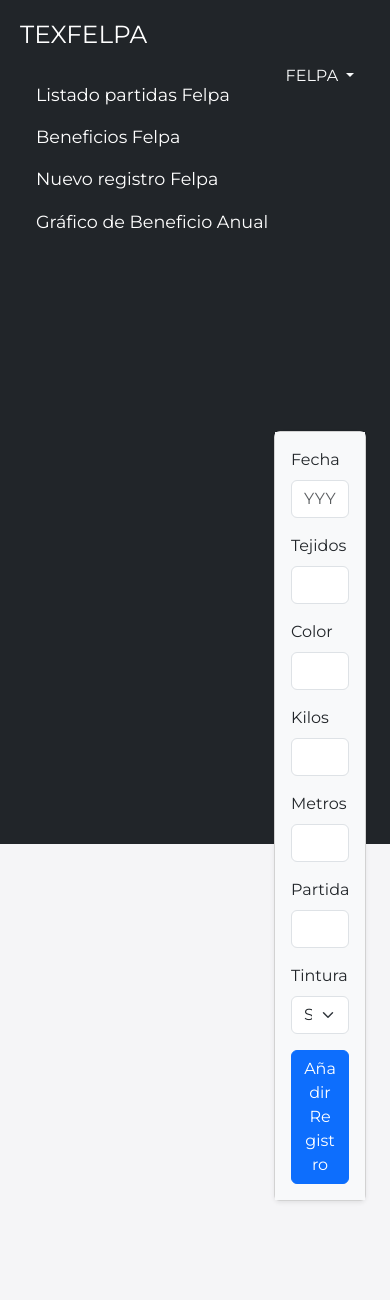
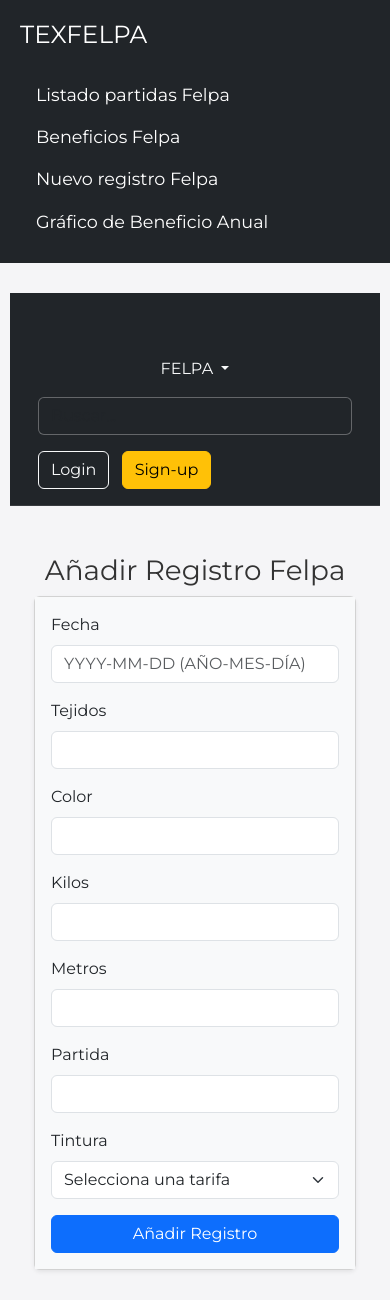
Before and after one commit to cristiansabate/texfelpa-app, a Flask app: page /formulario-felpa in a window 390 px wide. Shown: the top 1300 px of the page. Run offline with Flask 3, Linux system fonts and the light colour scheme.

Commit message:
Segundo commit

```diff
--- a/templates/base.html
+++ b/templates/base.html
@@ -25,8 +25,8 @@
             left: 0;
             bottom: 0;
             overflow-y: auto;
-            font-size: 1.1rem; /* Aumenta el tamaño del texto */
-            font-weight: 400;  /* Aplica un grosor mayor */
+            font-size: 1.1rem;
+            font-weight: 400;
         }
         .sidebar a {
             color: white;
@@ -39,9 +39,23 @@
         }
         .content {
             flex-grow: 1;
-            margin-left: 250px;
-
-            display: block;
+            margin-left: 400px;
+            padding: 20px;
+        }
+        /* Media query para pantallas pequeñas */
+        @media (max-width: 768px) {
+            .sidebar {
+                width: 100%;
+                position: relative;
+                margin-bottom: 20px;
+            }
+            .content {
+                margin-left: 0;
+                padding: 10px;
+            }
+            .sidebar a:hover {
+                font-size: 1.2rem;
+            }
         }
     </style>
 </head>
```
